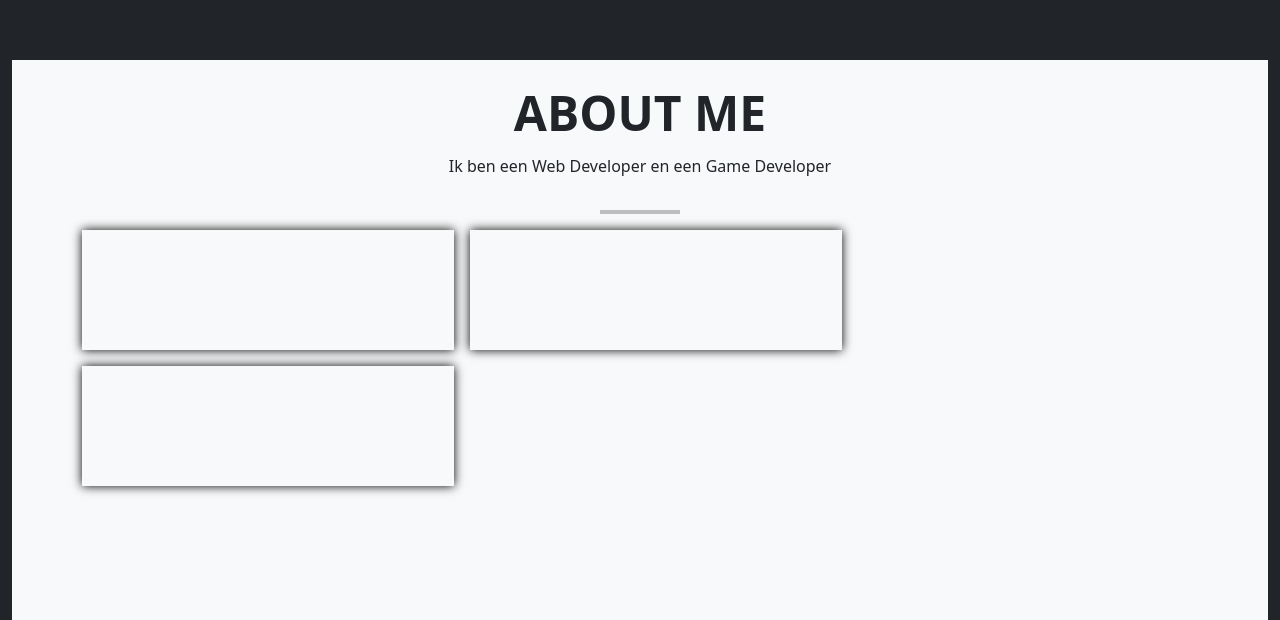
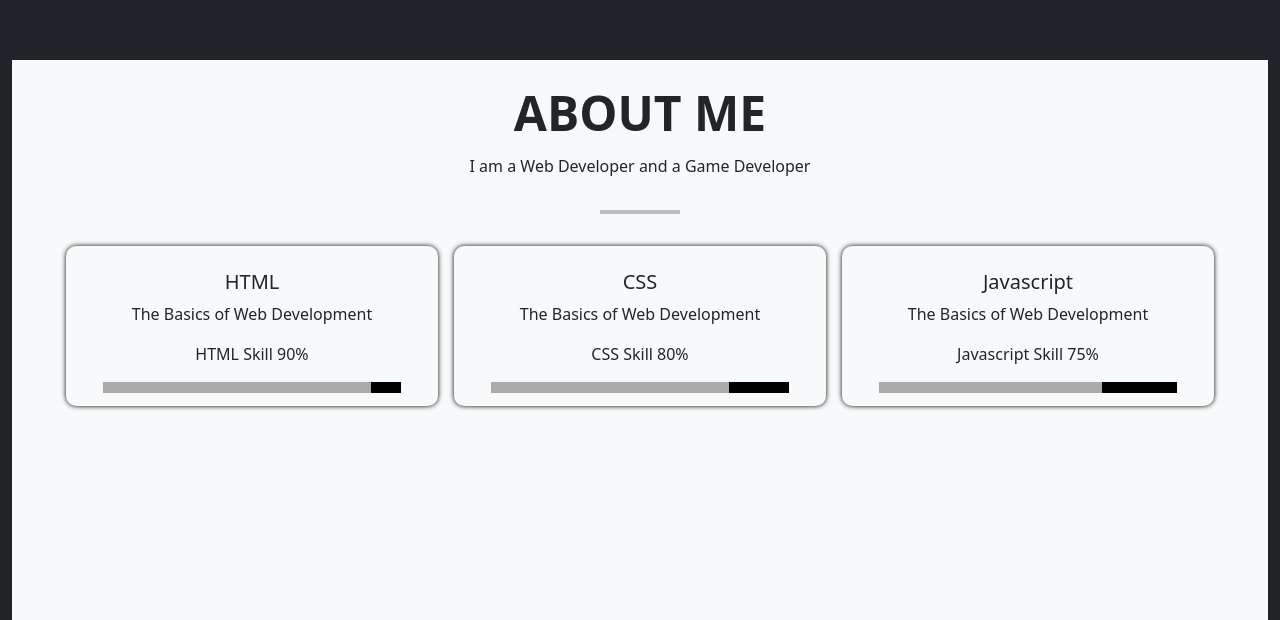
Before and after one commit to JustKurayy/JustKurayy.github.io, a plain HTML site: page index.html in a window 1280 px wide. Shown: the part 740-1360 px from the top of the page. Drawn offline with nearby package versions, Linux system fonts and the light colour scheme.

Commit message:
code skill progression added

```diff
--- a/css/style.css
+++ b/css/style.css
@@ -38,14 +38,36 @@ body {
     text-transform: uppercase;
 }
 
+.lang-prog {
+    width: 80%;
+    height: 0.7rem;
+    background-color: black;
+}
+
+.progression-html {
+    background-color: #aaaaaa;
+    width: 90%;
+}
+
+.progression-css {
+    background-color: #aaaaaa;
+    width: 80%;
+}
+
+.progression-js {
+    background-color: #aaaaaa;
+    width: 75%;
+}
+
 main {
     width: 100%;
 }
 
 article {
-    width: 10vh;
-    height: 15vh;
-    box-shadow: 0 0 10px 0 black;
+    /* width: 33.33%; */
+    height: 20vh;
+    box-shadow: 0 0 5px 0 black;
+    border-radius: 10px;
 }
 
 a {
--- a/index.html
+++ b/index.html
@@ -41,17 +41,35 @@
             <div class="container-sm">
                 <div class="text-center d-flex flex-column justify-content-center align-items-center">
                     <h2 class="tab-h2">About Me</h2>
-                    <p class="mt-1">Ik ben een Web Developer en een Game Developer</p>
+                    <p class="mt-1">I am a Web Developer and a Game Developer</p>
                     <hr class="tab-hr">
-                    <main class="row gap-3">
-                        <article class="col-4">
-
+                    <main class="d-flex gap-3 justify-content-center align-items-center pt-3">
+                        <article class="col-sm-4">
+                            <div class="code-icon-html"></div>
+                            <h5 class="pt-4">HTML</h5>
+                            <p>The Basics of Web Development</p>
+                            <p>HTML Skill 90%</p>
+                            <div class="lang-prog m-auto d-flex justify-content-start">
+                                <div class="progression-html"></div>
+                            </div>
                         </article>
-                        <article class="col-4">
-
+                        <article class="col-sm-4">
+                            <div class="code-icon-html"></div>
+                            <h5 class="pt-4">CSS</h5>
+                            <p>The Basics of Web Development</p>
+                            <p>CSS Skill 80%</p>
+                            <div class="lang-prog m-auto d-flex justify-content-start">
+                                <div class="progression-css"></div>
+                            </div>
                         </article>
-                        <article class="col-4">
-
+                        <article class="col-sm-4">
+                            <div class="code-icon-html"></div>
+                            <h5 class="pt-4">Javascript</h5>
+                            <p>The Basics of Web Development</p>
+                            <p>Javascript Skill 75%</p>
+                            <div class="lang-prog m-auto d-flex justify-content-start">
+                                <div class="progression-js"></div>
+                            </div>
                         </article>
                     </main>
                 </div>
```
